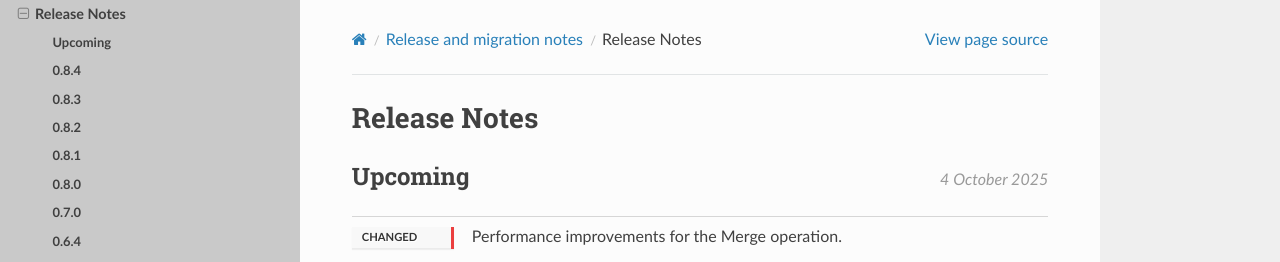
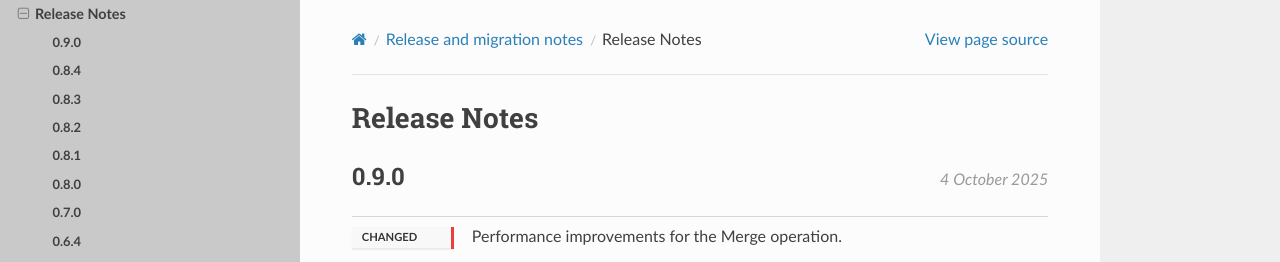
Before and after one commit to wdas/unf, a Sphinx documentation site: the page built from doc/sphinx/release/release_notes.rst, in a window 1280 px wide and 900 px high. Shown: the top 262 px of the window. Built offline with Sphinx 7.4.7 and the Read the Docs theme 3.1.0, drawn with Linux system fonts in a browser that asks for light colours; cross-references to code outside the pages are shown as plain code.

Commit message:
Update version to 0.9.0

```diff
--- a/CMakeLists.txt
+++ b/CMakeLists.txt
@@ -5,7 +5,7 @@
 endif()
 
 project(unf
-    VERSION 0.8.4
+    VERSION 0.9.0
     LANGUAGES CXX
 )
 
--- a/doc/sphinx/release/release_notes.rst
+++ b/doc/sphinx/release/release_notes.rst
@@ -4,7 +4,8 @@
 Release Notes
 *************
 
-.. release:: Upcoming
+.. release:: 0.9.0
+    :date: 2025-10-04
 
     .. change:: changed
 
```
